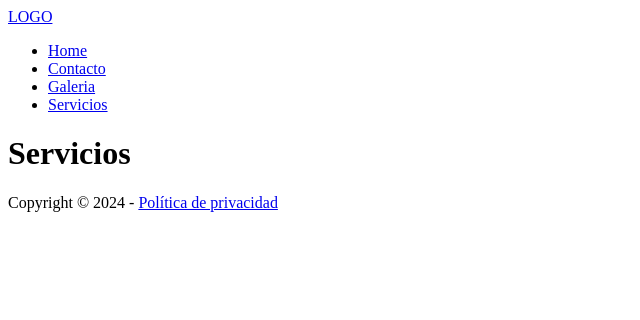
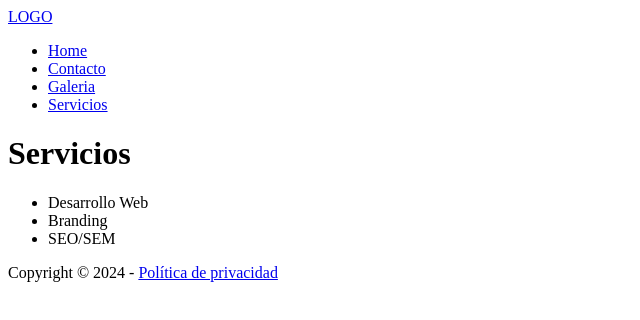
Before and after one commit to Kasandrabm/PRUEBALOCAL, a plain HTML site: page servicios.html in a window 1280 px wide. Shown: the whole page, without its empty margins (0-640 px from the left). Drawn offline with Linux system fonts and the light colour scheme.

Commit message:
servicios finalizado

```diff
--- a/servicios.html
+++ b/servicios.html
@@ -26,6 +26,11 @@
 
     <main>
         <h1>Servicios</h1>
+        <ul>
+            <li>Desarrollo Web</li>
+            <li>Branding</li>
+            <li>SEO/SEM</li>
+        </ul>
     </main>
 
     <footer>
```
